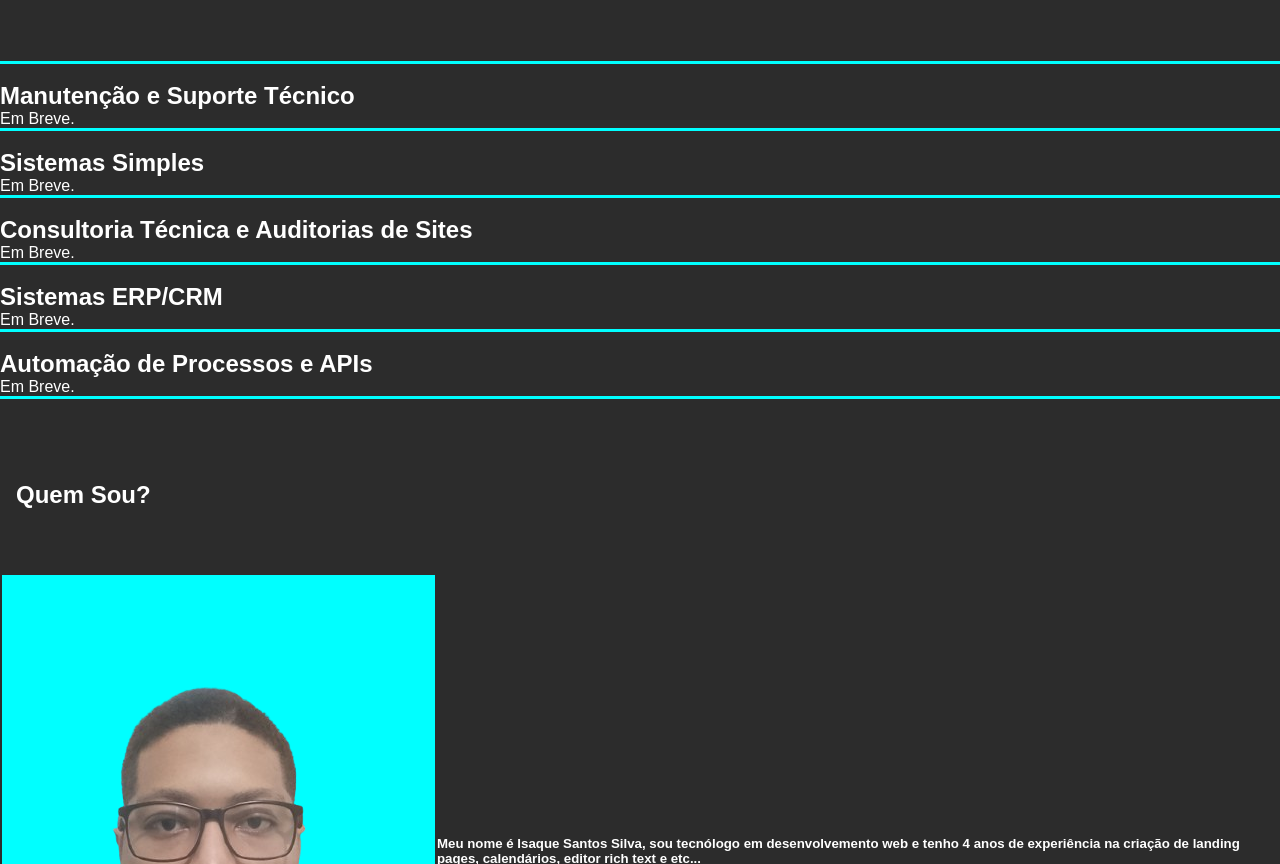
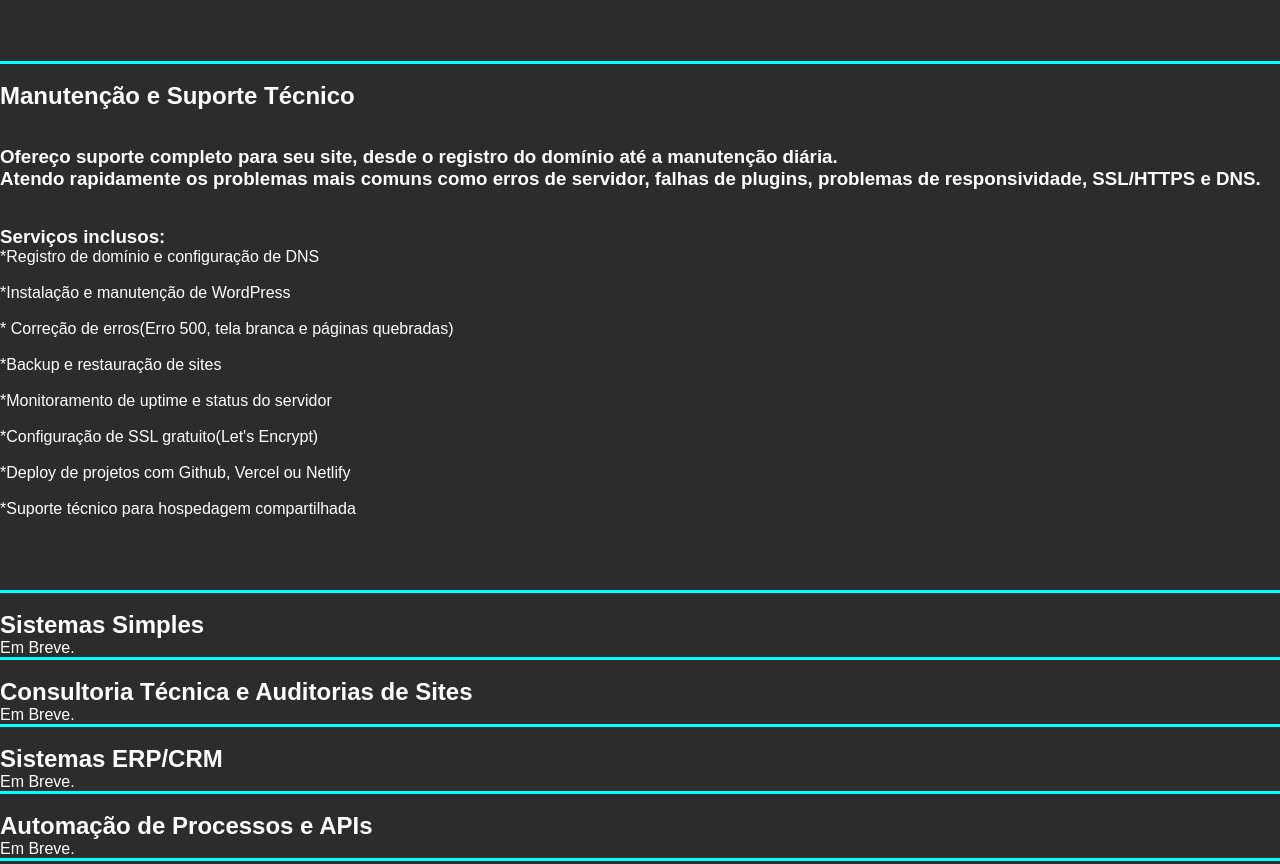
Before and after one commit to isaquesilvagit/Isaque-Silva-Freelancer, a plain HTML site: page index.html in a window 1280 px wide. Shown: the part 4312-5176 px from the top of the page. Drawn offline with Linux system fonts and the light colour scheme.

Commit message:
Update index.html

```diff
--- a/index.html
+++ b/index.html
@@ -195,7 +195,17 @@
           <br>
            <h2>Manutenção e Suporte Técnico</h2>
            <p>
-             Em Breve.
+              <br>
+              <br>
+              <h3>Ofereço suporte completo para seu site, desde o registro do domínio até a manutenção diária. <br>
+              Atendo rapidamente os problemas mais comuns como erros de servidor, falhas de plugins, problemas de responsividade, SSL/HTTPS e DNS.</h3>
+              <br><br>
+              <h3>Serviços inclusos:</h3>*Registro de domínio e configuração de DNS<br><br>*Instalação e manutenção de WordPress<br><br>* Correção de erros(Erro 500, tela branca e páginas quebradas)<br><br>*Backup e restauração de sites<br><br>*Monitoramento de uptime e status do servidor<br><br>*Configuração de SSL gratuito(Let's Encrypt)<br><br>*Deploy de projetos com Github, Vercel ou Netlify<br><br>*Suporte técnico para hospedagem compartilhada
+              <br>
+              <br>
+              <br>
+              <br>
+              <br>
            </p>
           </div>
        </div>
```
